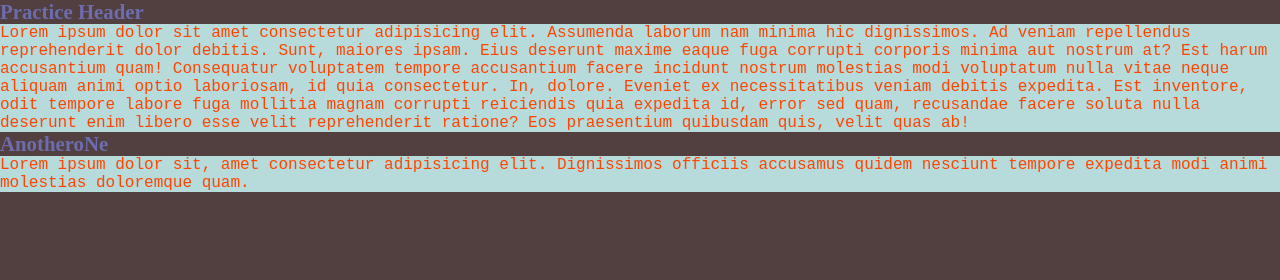
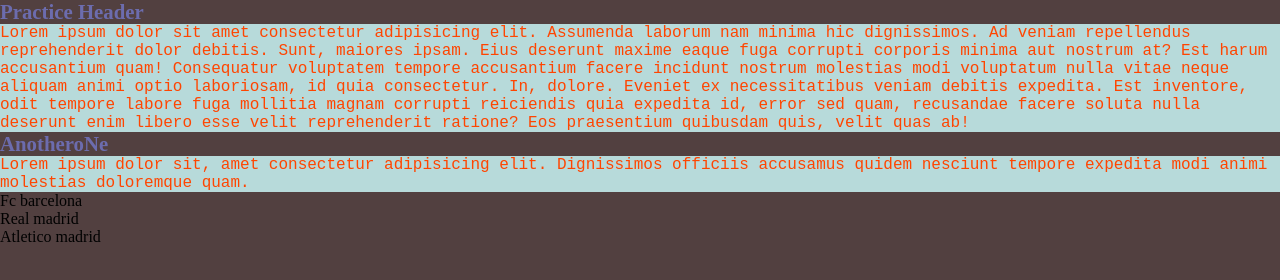
Before and after one commit to NurTamim331/git-practice, a plain HTML site: page index.html in a window 1280 px wide. Drawn offline with Linux system fonts and the light colour scheme.

Commit message:
added the team names

```diff
--- a/index.html
+++ b/index.html
@@ -14,6 +14,11 @@
         <p>
             Lorem ipsum dolor sit, amet consectetur adipisicing elit. Dignissimos officiis accusamus quidem nesciunt tempore expedita modi animi molestias doloremque quam.
         </p>
+        <ol>
+            <li>Fc barcelona</li>
+            <li>Real madrid</li>
+            <li>Atletico madrid</li>
+        </ol>
     </div>
 </body>
 </html>
```
